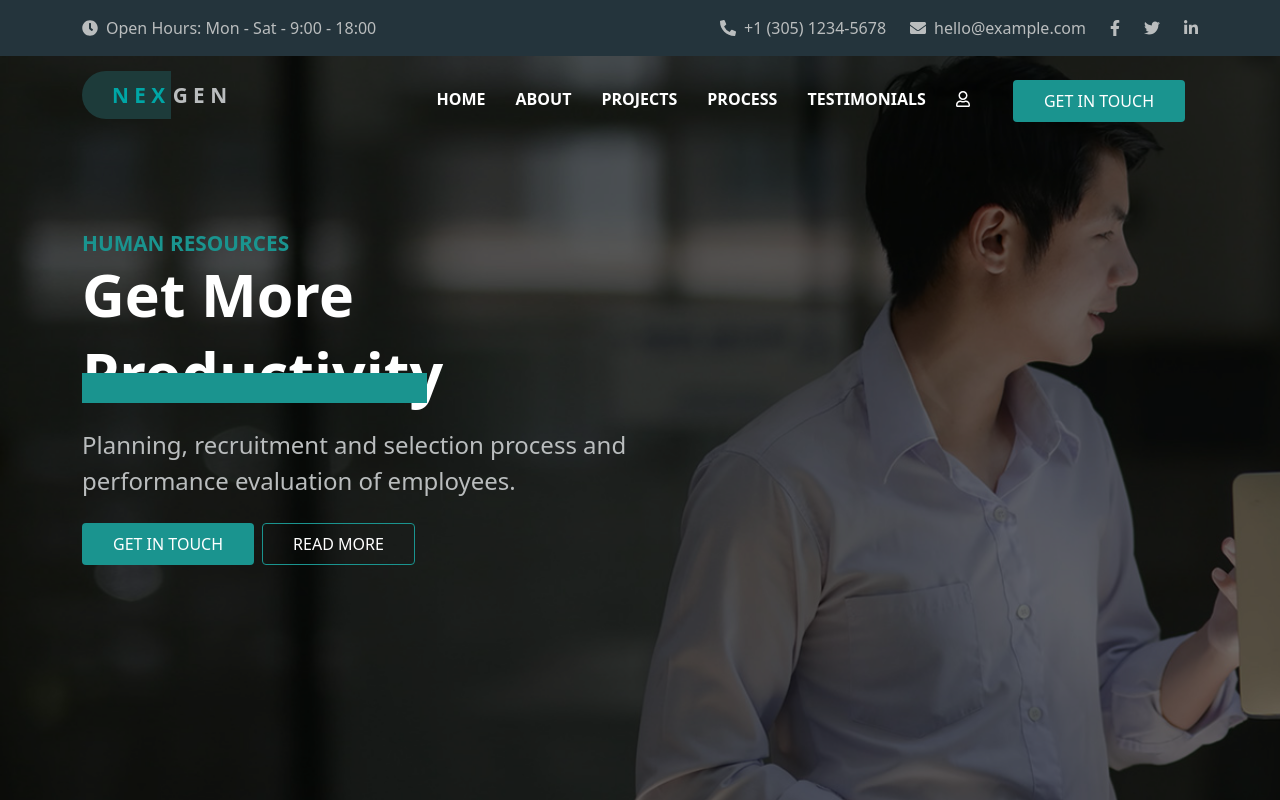
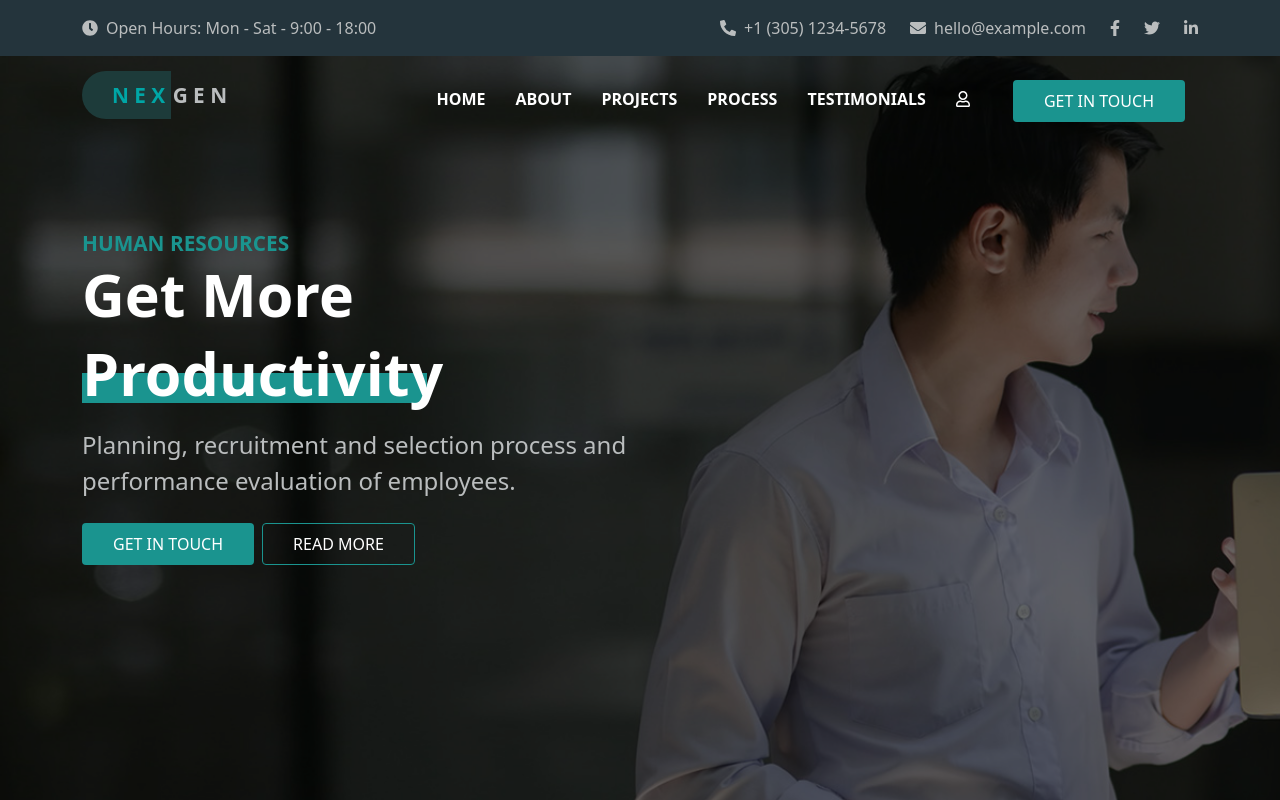
Before and after one commit to Francesco-Ostellari/proj-html-vuejs, a Vue app: page / in a window 1280 px wide. Shown: the top 800 px of the page. Built offline with nearby package versions, Linux system fonts and the light colour scheme.

Commit message:
fix-title

```diff
--- a/src/components/Header.vue
+++ b/src/components/Header.vue
@@ -193,6 +193,8 @@ export default {
           font-size: 3.7em;
           font-weight: bold;
           color: #ffffff;
+          position: relative;
+          z-index: 999;
         }
         .container-bg {
           position: relative;
@@ -204,14 +206,12 @@ export default {
             width: 345px;
             position: absolute;
             bottom: 0;
-            z-index: 1;
           }
           .container-title {
             .title-bg {
               font-size: 3.7em;
               font-weight: bold;
               color: #ffffff;
-              z-index: 2;
             }
           }
         }
```
